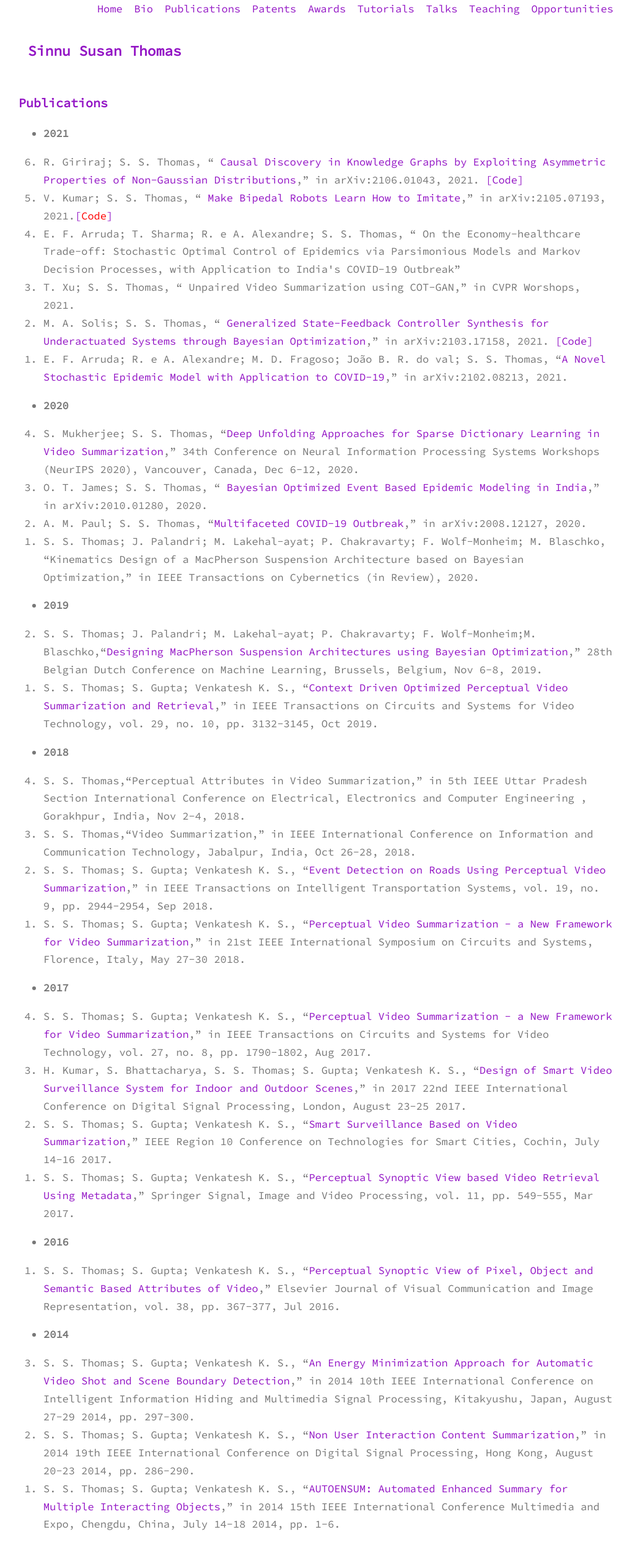
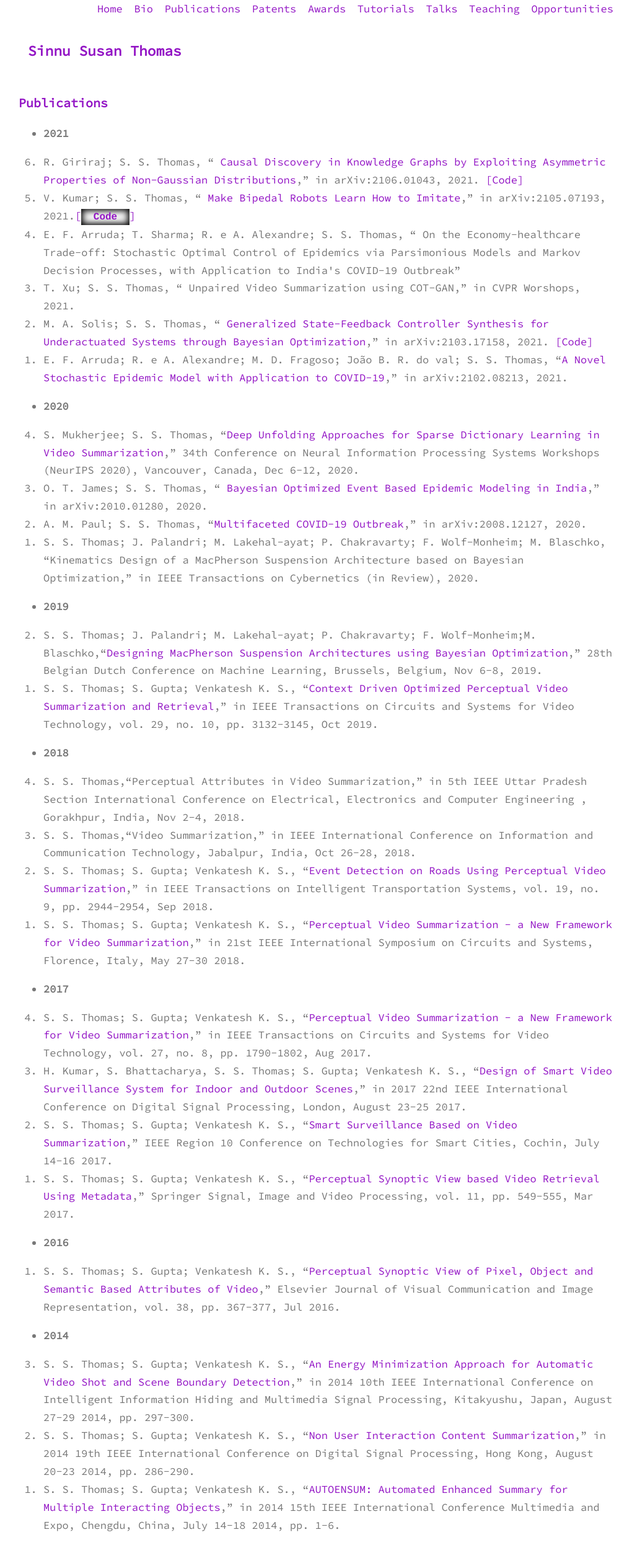
Before and after one commit to sinnuthomas/sinnuthomas.github.io, a Jekyll site: the page built from publications.md, in a window 1280 px wide. Shown: the whole page at 62% size, without its empty margins (130-1150 px from the left). Built offline with Jekyll 4.4.1, drawn with Linux system fonts in a browser that asks for light colours.

Commit message:
Update publications.md

```diff
--- a/publications.md
+++ b/publications.md
@@ -7,7 +7,7 @@
 * **2021**
 <ol reversed>
   <li>R. Giriraj; S. S. Thomas, “ <a href="https://arxiv.org/abs/2106.01043">Causal Discovery in Knowledge Graphs by Exploiting Asymmetric Properties of Non-Gaussian Distributions</a>,” in arXiv:2106.01043, 2021. <a href="https://www.github.com/rohangiriraj/CausalKG">[Code]</a></li>
-  <li>V. Kumar; S. S. Thomas, “ <a href="https://arxiv.org/abs/2105.07193">Make Bipedal Robots Learn How to Imitate</a>,” in arXiv:2105.07193, 2021.<a href="https://github.com/8-vishal/Imitation-Learning-in-bipedal-robots">[<font color='red'>Code</font>]</a> </li>
+  <li>V. Kumar; S. S. Thomas, “ <a href="https://arxiv.org/abs/2105.07193">Make Bipedal Robots Learn How to Imitate</a>,” in arXiv:2105.07193, 2021.<a href="https://github.com/8-vishal/Imitation-Learning-in-bipedal-robots">[<code> <b>Code</b> </code>]</a> </li>
   <li>E. F. Arruda; T. Sharma; R. e A. Alexandre; S. S. Thomas, “ On the Economy-healthcare Trade-off: Stochastic Optimal Control of Epidemics via Parsimonious Models and Markov Decision Processes, with Application to India's COVID-19 Outbreak” </li>
   <li>T. Xu; S. S. Thomas, “ Unpaired Video Summarization using COT-GAN,” in CVPR Worshops, 2021. </li>
   <li>M. A. Solis; S. S. Thomas, “ <a href="https://arxiv.org/abs/2103.17158">Generalized State-Feedback Controller Synthesis for Underactuated Systems through Bayesian Optimization</a>,” in arXiv:2103.17158, 2021. <a href="https://github.com/miguel-a-solis/Solis-Thomas2021">[Code]</a></li>
```
